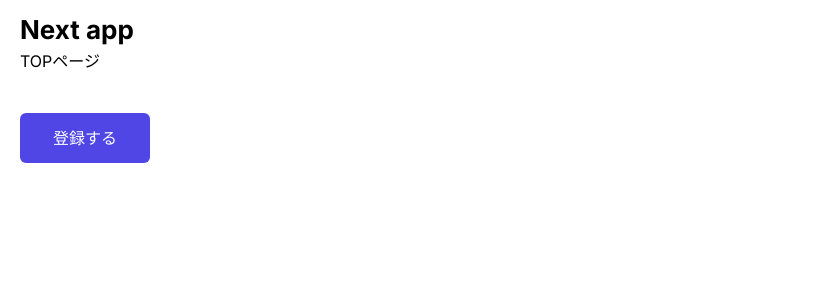
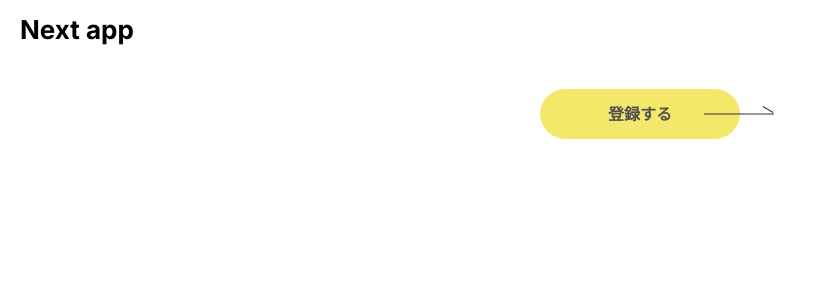
Before and after one commit to tominagamaya/next-form, a Next.js app: page / in a window 1280 px wide. Shown: the top 300 px of the page, without its empty margins (0-817 px from the left). Built offline with nearby package versions, Linux system fonts and the light colour scheme.

Commit message:
add TextLink component

```diff
--- /dev/null
+++ b/app/components/TextLink/index.module.css
@@ -0,0 +1,51 @@
+.btn a {
+	display: flex;
+	justify-content: center;
+	align-items: center;
+	position: relative;
+	width: 200px;
+	height: 50px;
+	color: #525151;
+	font-size: 16px;
+	font-weight: 700;
+	text-decoration: none;
+	transition: 0.3s;
+  margin: auto;
+}
+
+.btn a:hover {
+	color: #817f7f;
+}
+
+.container a {
+	background-color: #f4e86b;
+	border: 1px solid #f4e86b;
+	border-radius: 35px;
+}
+
+.container a:hover {
+	background-color: #f7e305;
+	border: 1px solid #d1c005;
+}
+
+.container a::before {
+	content: '';
+	position: absolute;
+	top: calc(50% - 5px);
+	right: -35px;
+	transform: rotate(30deg);
+	width: 12px;
+	height: 1px;
+	background-color: #333;
+}
+
+.container a::after {
+	content: '';
+	position: absolute;
+	top: 50%;
+	right: -35px;
+	transform: translateY(-50%);
+	width: 70px;
+	height: 1px;
+	background-color: #333;
+}
--- /dev/null
+++ b/app/components/TextLink/index.tsx
@@ -0,0 +1,17 @@
+import React from "react";
+import styles from "./index.module.css"
+
+type Props = {
+  name: string;
+  onClick: () => void;
+}
+
+export const TextLink: React.FC<Props> = ({name, onClick}) => {
+  return (
+    <div className={`${styles.btn} ${styles.container}`}>
+      <a onClick={onClick}>
+        {name}
+      </a>
+    </div>
+  )
+}
--- /dev/null
+++ b/app/page.module.css
@@ -0,0 +1,3 @@
+.container {
+	margin-top: 40px;
+}
--- a/app/page.tsx
+++ b/app/page.tsx
@@ -1,18 +1,17 @@
 "use client";
 import { useRouter } from 'next/navigation';
+import { TextLink } from './components/TextLink';
+import styles from './page.module.css';
 
 const Home: React.FC = () => {
   const router = useRouter();
 
   return (
-    <div className="space-y-12">
-      TOPページ
-      <button
-        className="mt-10 flex items-center justify-center rounded-md border border-transparent bg-indigo-600 px-8 py-3 text-base font-medium text-white hover:bg-indigo-700 focus:outline-none focus:ring-2 focus:ring-indigo-500 focus:ring-offset-2"
+    <div className={styles.container}>
+      <TextLink
+        name={'登録する'}
         onClick={() => router.push("/input")}
-        >
-        登録する
-      </button>
+     />
     </div>
   );
 }
```
